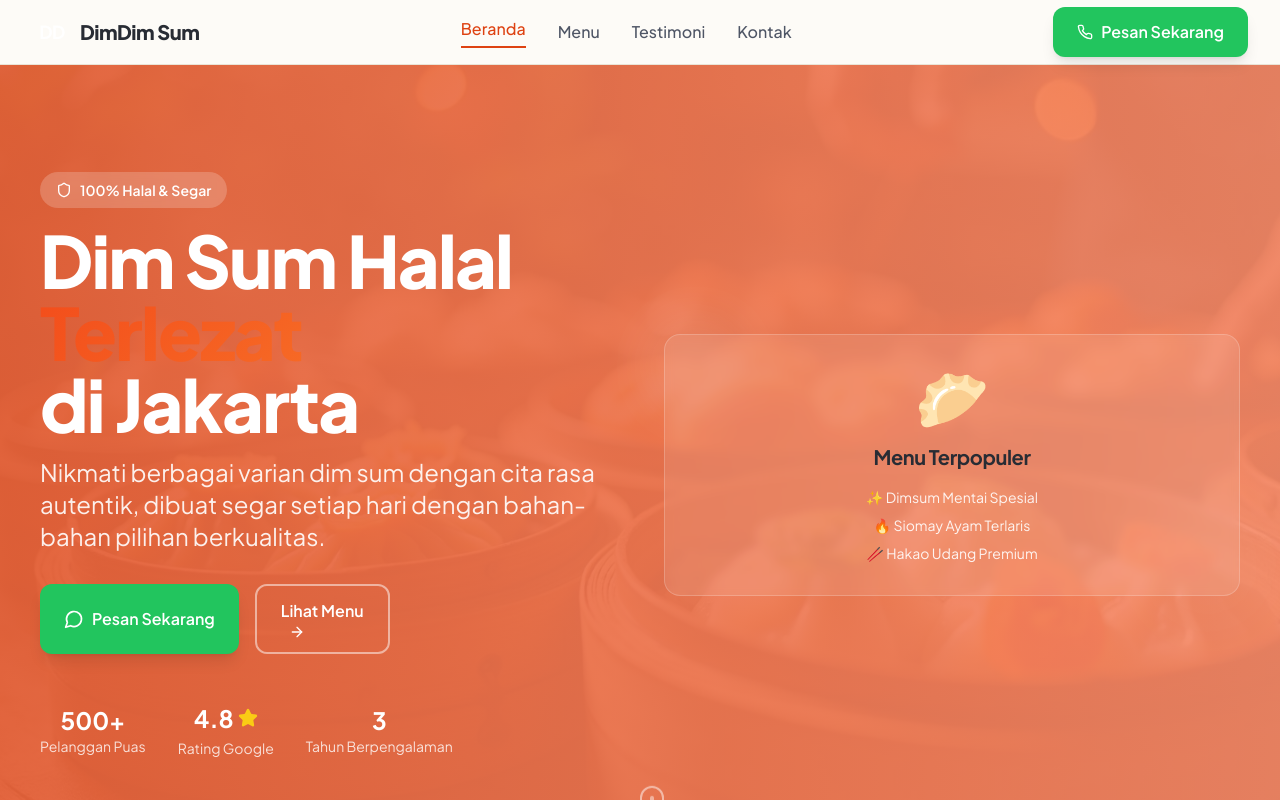
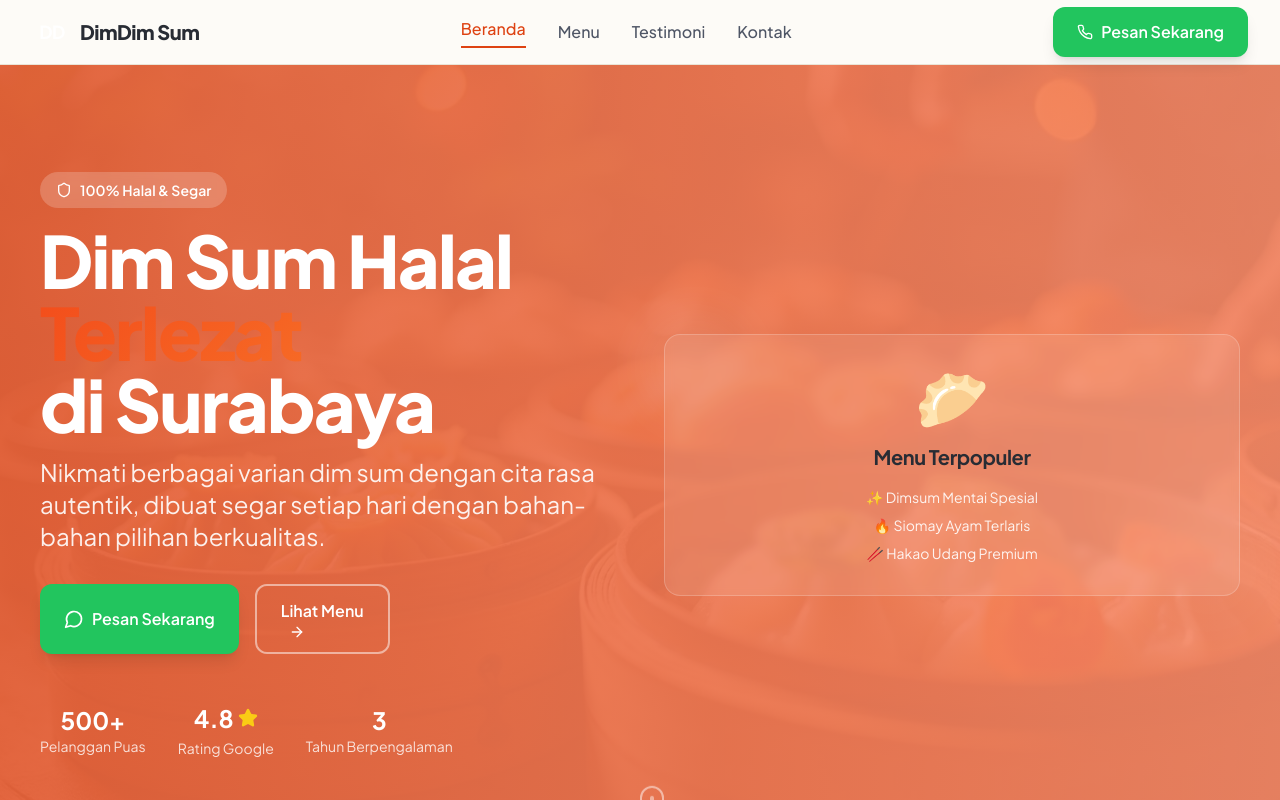
Before and after one commit to zanvvr/dimdim-joyride, a React (Vite) app: page / in a window 1280 px wide. Shown: the top 800 px of the page. Built offline with nearby package versions, Linux system fonts and the light colour scheme; the HTML template or start-up script is replaced by a standard one.

Commit message:
Update location to Surabaya

```diff
--- a/src/pages/Index.tsx
+++ b/src/pages/Index.tsx
@@ -88,7 +88,7 @@ const Index = () => {
                   <span className="block text-gradient-brand bg-white text-white">
                     Terlezat
                   </span>
-                  di Jakarta
+                  di Surabaya
                 </h1>
 
                 {/* Subheading */}
```
